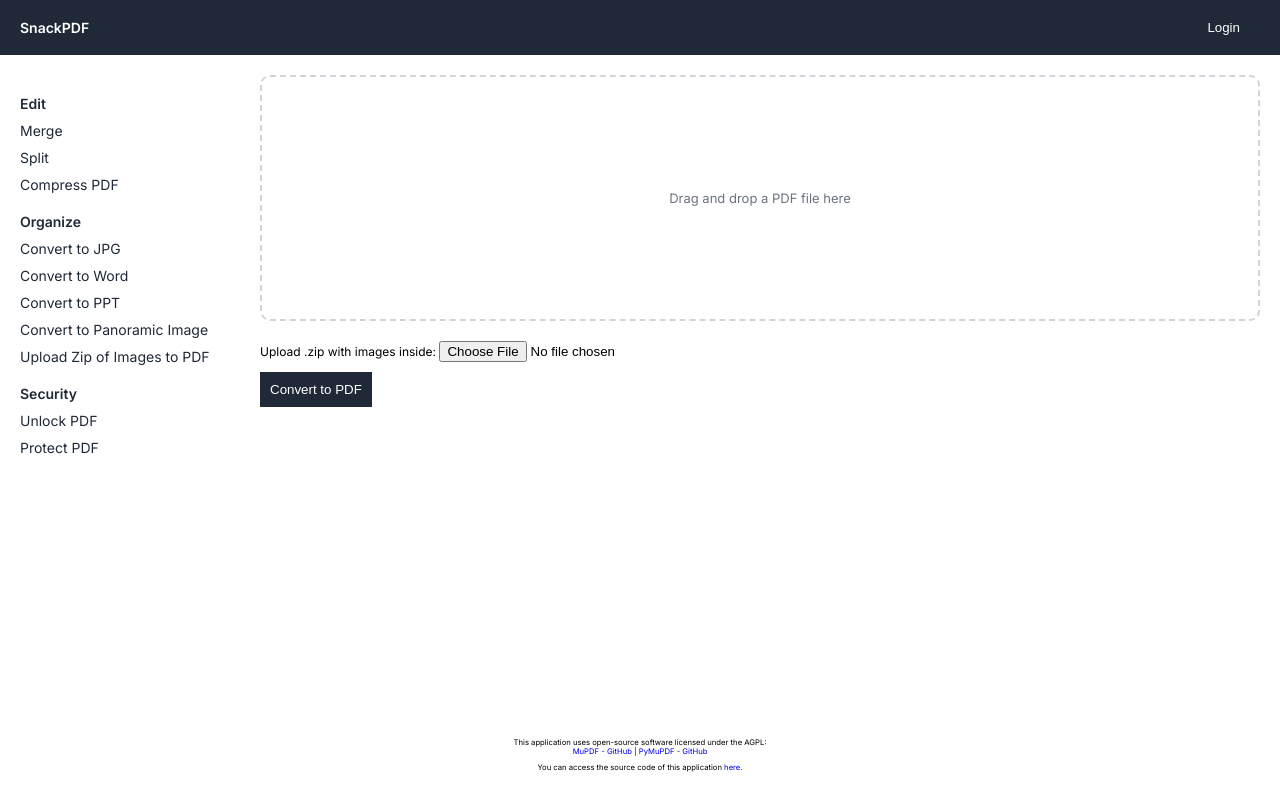
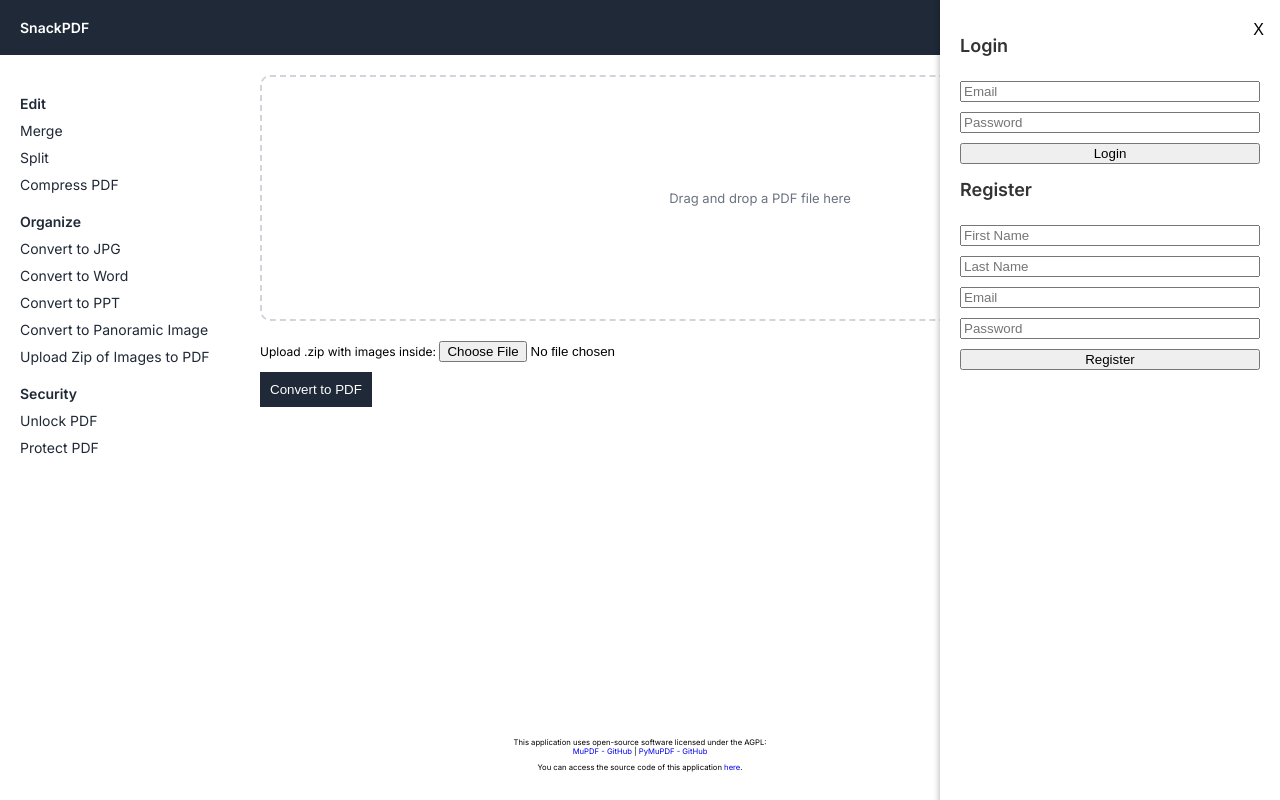
Before and after one commit to Calum-Kerr/snackpdf-python, a plain HTML site: page pdf_to_image/templates/index.html in a window 1280 px wide. Both pictures are taken after a click on the button "Login". Drawn offline with Linux system fonts and the light colour scheme.

Commit message:
Created a loggin form

```diff
--- a/pdf_to_image/templates/index.html
+++ b/pdf_to_image/templates/index.html
@@ -122,12 +122,50 @@
         footer a:hover {
             text-decoration: underline;
         }
+        .login-panel {
+            position: fixed;
+            top: 0;
+            right: -100%; /* Start off the screen */
+            width: 300px;
+            height: 100%;
+            background: #fff;
+            box-shadow: -2px 0 5px rgba(0,0,0,0.2);
+            transition: right 0.5s ease;
+            padding: 20px;
+
+        }
+        .login-panel.open {
+            right: 0; /* Slide in */
+        }
+        .close-btn {
+            cursor: pointer;
+            position: absolute;
+            top: 10px;
+            right: 10px;
+            font-size: 16px;
+            background: none;
+            border: none;
+        }
+        .login-panel.active {
+            right: 0; /* Slide in */
+        }
+        .login-panel form {
+            display: flex;
+            flex-direction: column;
+        }
+        .login-panel input, .login-panel button {
+            margin-top: 10px;
+        }
+        .login-panel h2 {
+            color: #333;
+        }
     </style>
 </head>
 <body>
     <header>
         <h1>SnackPDF</h1>
-        <button>Login</button>
+        <button id="loginBtn">Login</button>
+        <div class="user-initials" style="display: none;">CK</div> <!-- placeholder for user initials -->
     </header>
     <div class="container">
         <aside class="sidebar">
@@ -219,6 +257,24 @@
             </form>
         </main>
     </div>
+    <div id="loginPanel" class="login-panel">
+        <button onclick="closePanel()" class="close-btn">X</button>
+        <h2>Login</h2>
+        <form id="loginForm">
+            <input type="email" placeholder="Email" required>
+            <input type="password" placeholder="Password" required>
+            <button type="submit">Login</button>
+        </form>
+        <h2>Register</h2>
+        <form id="registerForm">
+            <input type="text" placeholder="First Name" required>
+            <input type="text" placeholder="Last Name" required>
+            <input type="email" placeholder="Email" required>
+            <input type="password" placeholder="Password" required>
+            <button type="submit">Register</button>
+        </form>
+    </div>
+
     <footer class="footer-container">
         <footer>
             <p>This application uses open-source software licensed under the AGPL:
@@ -267,5 +323,21 @@
             }
         });
     </script>
+    <script>
+        document.getElementById('loginBtn').addEventListener('click', function() {
+            document.getElementById('loginPanel').classList.toggle('active');
+        });
+        function closePanel() {
+            document.getElementById('loginPanel').classList.remove('open');
+        }
+
+        document.getElementById('loginForm').addEventListener('submit', function(e) {
+            e.preventDefault();
+            const userInitials = document.querySelector('.user-initials');
+            userInitials.style.display = 'block'; // user initials after login
+            userInitials.textContent = 'CK'; // set based on user data
+            document.getElementById('loginPanel').classList.remove('active');
+        });
+    </script>
 </body>
 </html>
```
